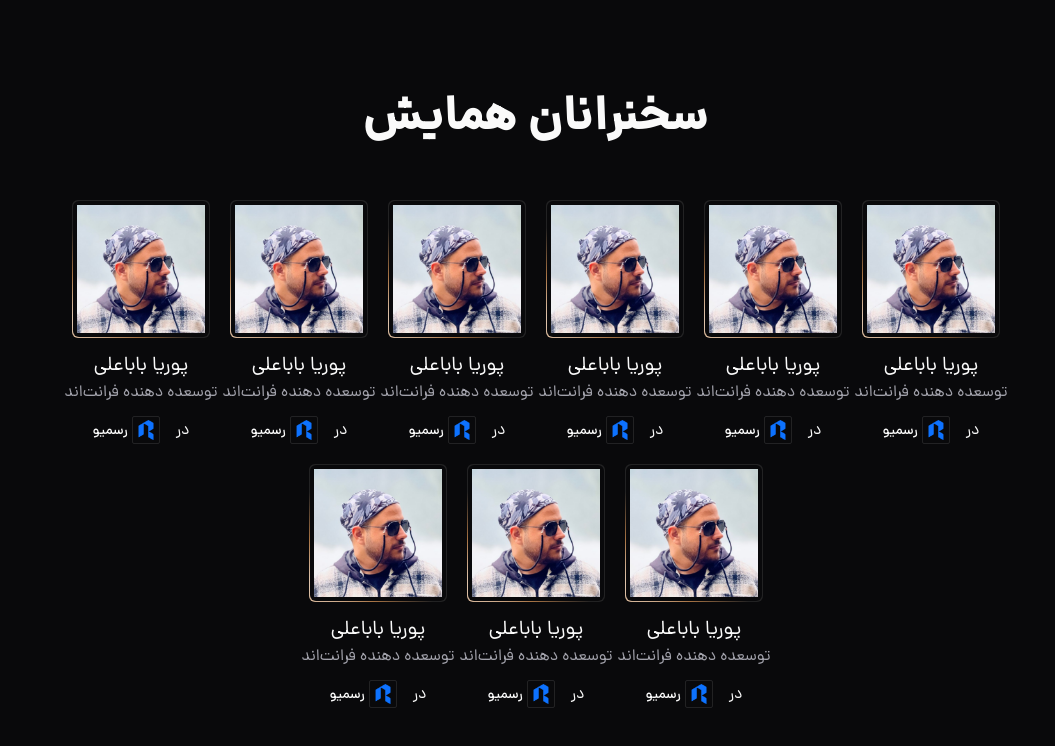
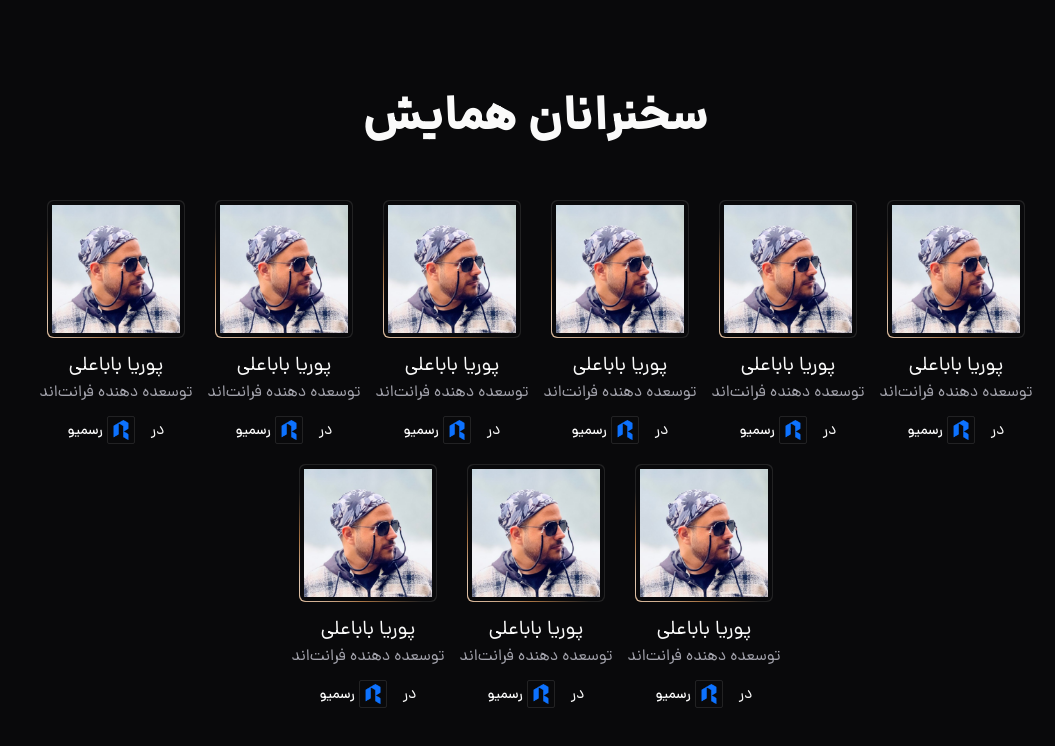
Before and after one commit to frontChapter/NextJS, a Next.js app: page / in a window 1280 px wide. Shown: the top 746 px of the page, without its empty margins (225-1280 px from the left). Built offline with nearby package versions, Linux system fonts and the light colour scheme.

Commit message:
refactor: change speakers gap
in this commit i've changed the speakers gap to make the texts more
readable because speaker cards were too close to each other

```diff
--- a/src/app/components/speakers/Speakers.tsx
+++ b/src/app/components/speakers/Speakers.tsx
@@ -8,7 +8,7 @@ const Speakers = () => {
       className="flex flex-col items-center gap-12 px-[32px] py-20"
     >
       <h3 className="text-center text-[48px] font-[800]">سخنرانان همایش</h3>
-      <div className="speakers-wrapper flex max-w-[1080px] flex-wrap justify-center gap-[20px]">
+      <div className="speakers-wrapper flex max-w-[1080px] flex-wrap justify-center gap-x-[30px] gap-y-[20px]">
         {speakersData.map((info, idx) => (
           <Speaker key={idx} speakerInfo={info} />
         ))}
```
